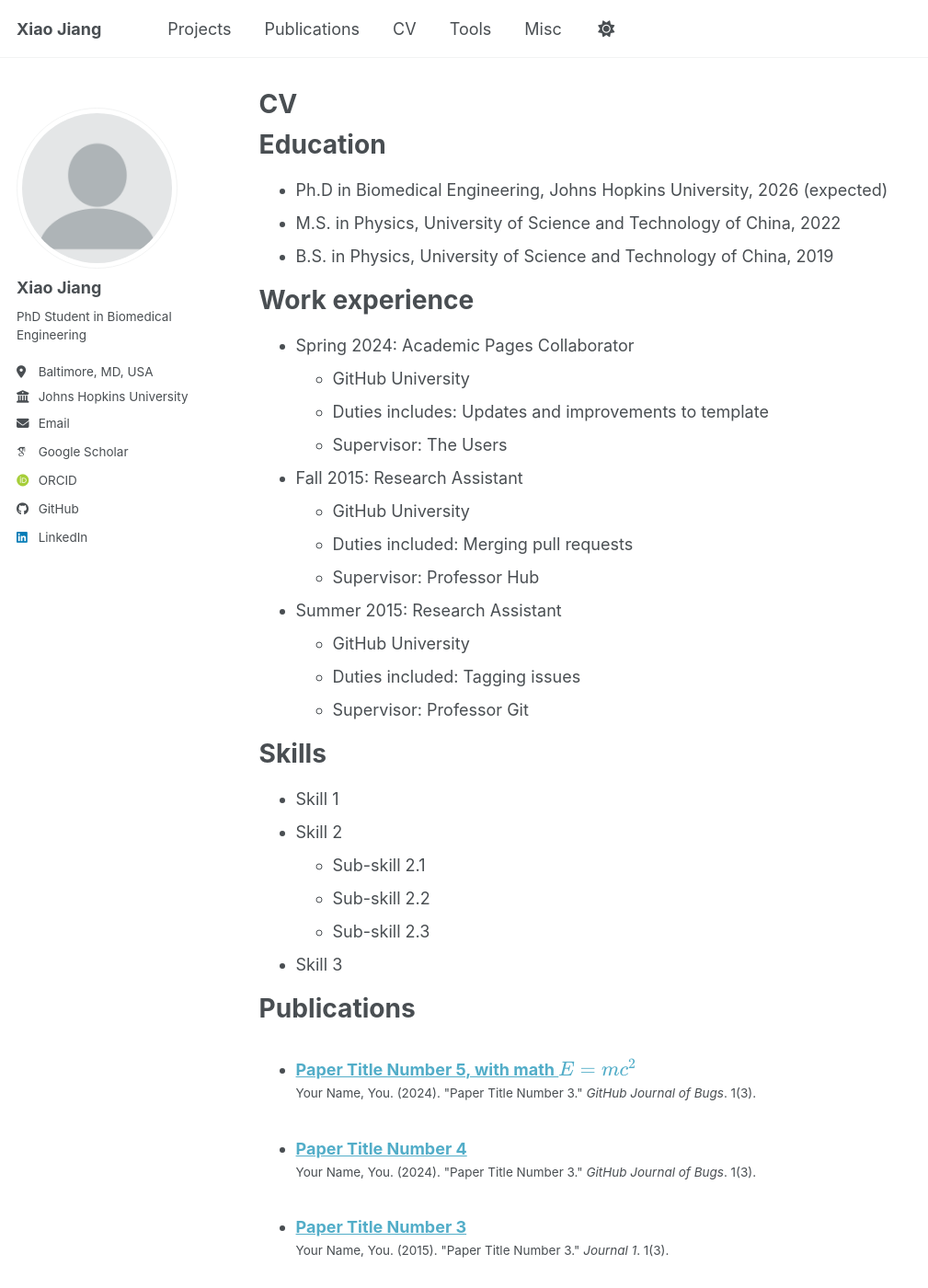
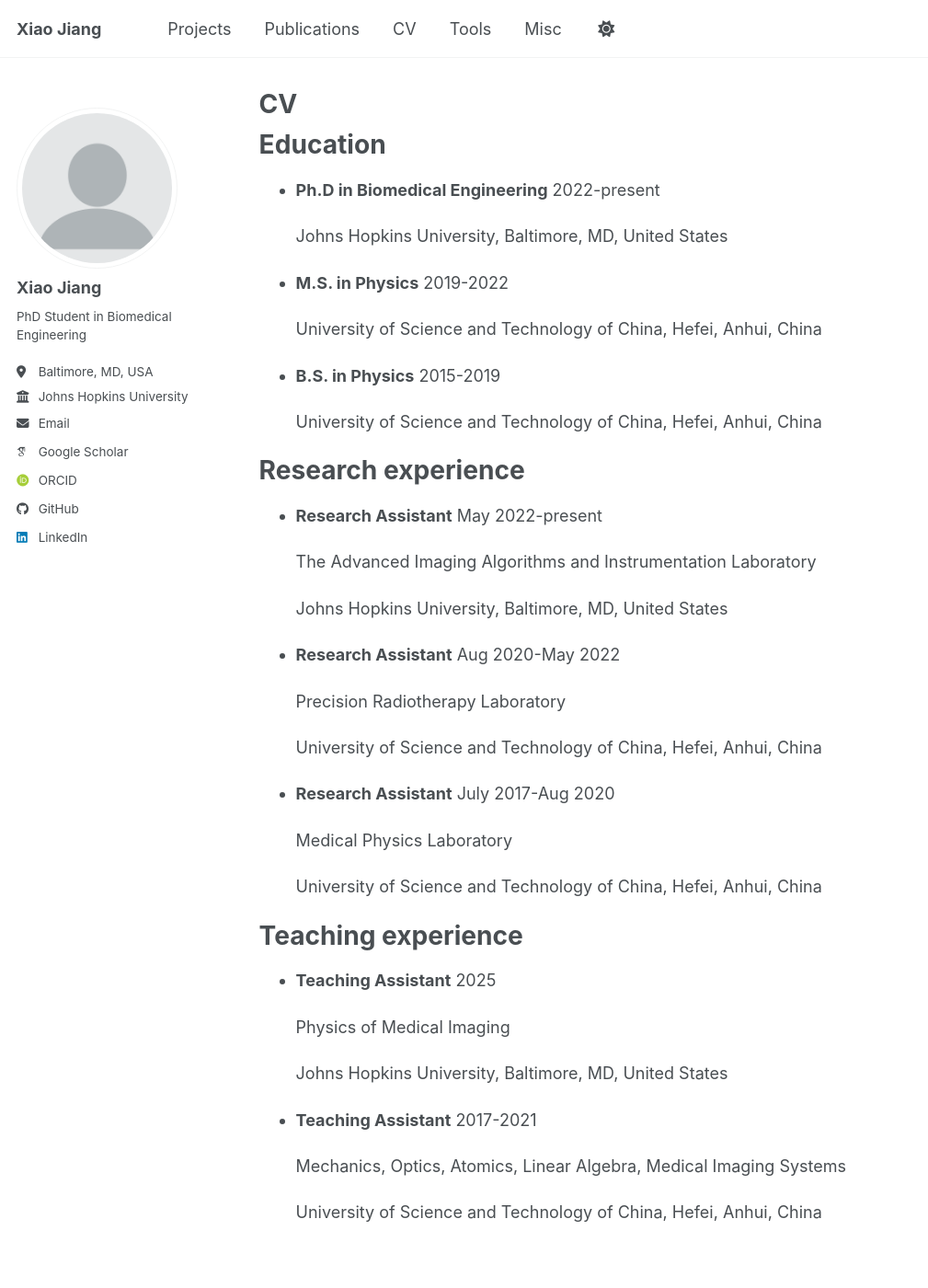
Before and after one commit to Xiao-Jiang-22/Xiao-Jiang-22.github.io, a Jekyll site: the page built from _pages/cv.md, in a window 1280 px wide and 1400 px high. Shown: the whole window at 92% size, without its empty margins (0-1009 px from the left). Built offline with Jekyll 4.4.1, drawn with Linux system fonts in a browser that asks for light colours; some web fonts are replaced; a script bundle is joined from its source files by our own code; library files that are not in the unit come from our copies; some of the changed text lies outside the part shown.

Commit message:
Update cv.md

```diff
--- a/_pages/cv.md
+++ b/_pages/cv.md
@@ -11,37 +11,63 @@ redirect_from:
 
 Education
 ======
-* Ph.D in Biomedical Engineering, Johns Hopkins University, 2026 (expected)
-* M.S. in Physics, University of Science and Technology of China, 2022
-* B.S. in Physics, University of Science and Technology of China, 2019
+* **Ph.D in Biomedical Engineering** 2022-present
 
-Work experience
+  Johns Hopkins University, Baltimore, MD, United States
+
+* **M.S. in Physics** 2019-2022
+
+  University of Science and Technology of China, Hefei, Anhui, China
+
+* **B.S. in Physics** 2015-2019
+
+  University of Science and Technology of China, Hefei, Anhui, China
+
+Research experience
 ======
-* Spring 2024: Academic Pages Collaborator
-  * GitHub University
-  * Duties includes: Updates and improvements to template
-  * Supervisor: The Users
+* **Research Assistant** May 2022-present
 
-* Fall 2015: Research Assistant
-  * GitHub University
-  * Duties included: Merging pull requests
-  * Supervisor: Professor Hub
+  The Advanced Imaging Algorithms and Instrumentation Laboratory
 
-* Summer 2015: Research Assistant
-  * GitHub University
-  * Duties included: Tagging issues
-  * Supervisor: Professor Git
+  Johns Hopkins University, Baltimore, MD, United States
 
-Skills
+* **Research Assistant** Aug 2020-May 2022
+
+  Precision Radiotherapy Laboratory
+
+  University of Science and Technology of China, Hefei, Anhui, China
+
+* **Research Assistant** July 2017-Aug 2020
+
+  Medical Physics Laboratory
+
+  University of Science and Technology of China, Hefei, Anhui, China
+
+Teaching experience
+======
+* **Teaching Assistant** 2025
+
+  Physics of Medical Imaging
+
+  Johns Hopkins University, Baltimore, MD, United States
+
+* **Teaching Assistant** 2017-2021
+
+  Mechanics, Optics, Atomics, Linear Algebra, Medical Imaging Systems
+
+  University of Science and Technology of China, Hefei, Anhui, China
+
+
+<!-- Skills
 ======
 * Skill 1
 * Skill 2
   * Sub-skill 2.1
   * Sub-skill 2.2
   * Sub-skill 2.3
-* Skill 3
+* Skill 3 -->
 
-Publications
+<!-- Publications
 ======
   <ul>{% for post in site.publications reversed %}
     {% include archive-single-cv.html %}
@@ -57,8 +83,8 @@ Teaching
 ======
   <ul>{% for post in site.teaching reversed %}
     {% include archive-single-cv.html %}
-  {% endfor %}</ul>
+  {% endfor %}</ul> -->
 
-Service and leadership
+<!-- Service and leadership
 ======
-* Currently signed in to 43 different slack teams
+* Currently signed in to 43 different slack teams -->
```
